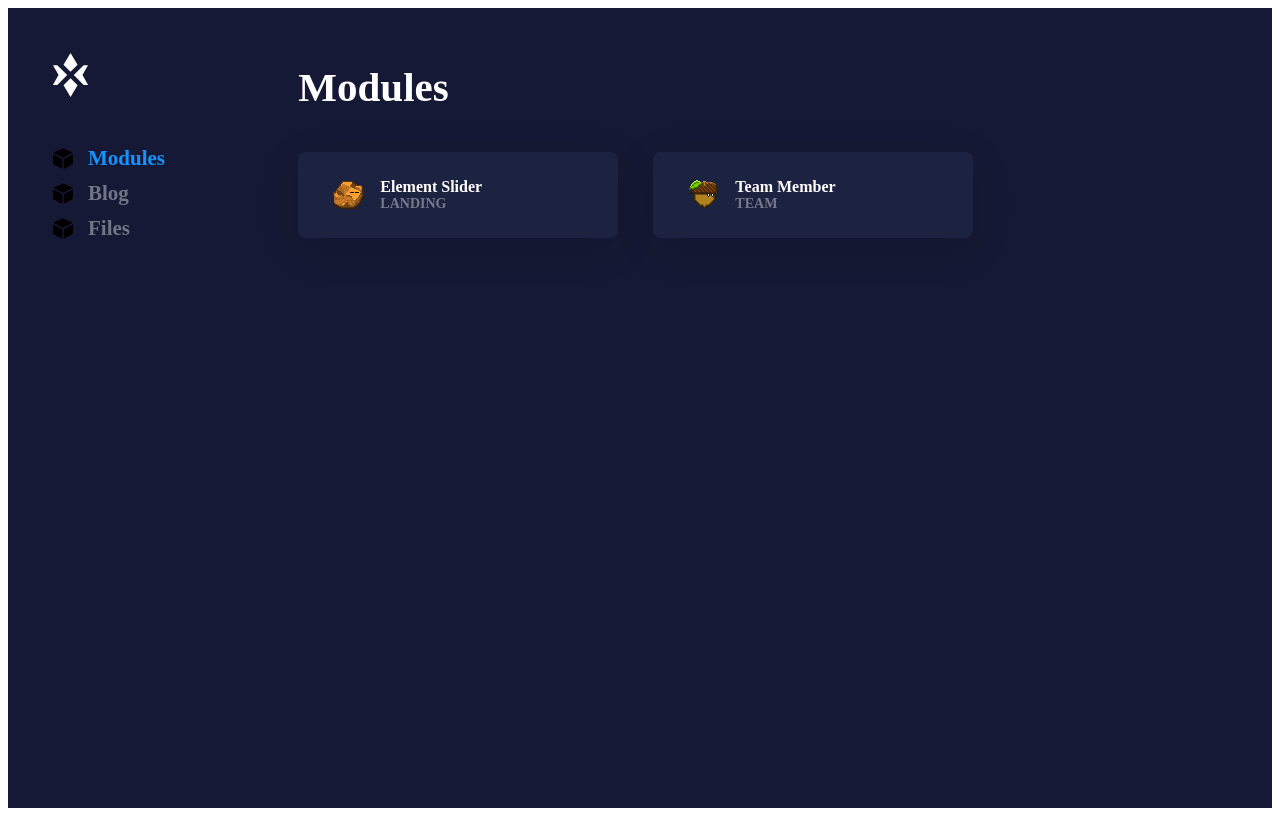
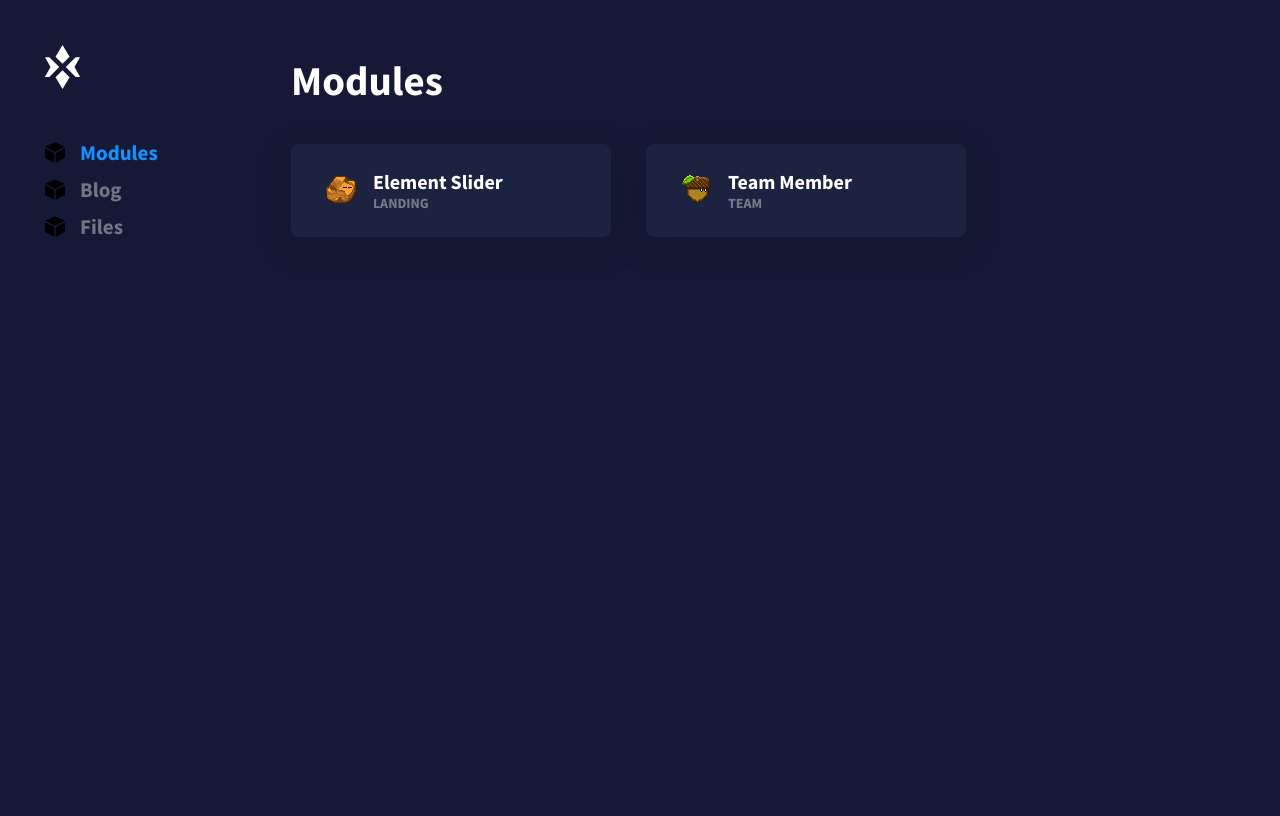
Before and after one commit to Aaron1997ps/NonaCollectiveWebsite, a PHP site: page /admin/index.php in a window 1280 px wide. After the commit the page ends 237 px from the top, so only its background shows below. Run offline with PHP 8.4, Linux system fonts and the light colour scheme; some libraries are stand-ins or nearby versions.

Commit message:
Fixed Main sass

```diff
--- a/assets/css/admin/admin.css
+++ b/assets/css/admin/admin.css
@@ -209,6 +209,19 @@
           transition: all .2s ease-in-out; }
           .m-login-wrapper .m-login-content .m-footer .m-signup a:hover {
             color: #f96b6b; }
+
+* {
+  font-family: "Source Sans Pro", sans-serif; }
+
+html {
+  font-size: 20px; }
+
+body {
+  margin: 0;
+  padding: 0;
+  height: 100%; }
+  body h1 {
+    color: #888; }
 
 .m-admin {
   display: -webkit-box;
--- a/assets/css/admin/admin.sass
+++ b/assets/css/admin/admin.sass
@@ -3,6 +3,26 @@
 
 $nav-accent: #1493FF
 $nav-bg: rgba(white, 0.4)
+$text: #888
+$darktext: #333
+$discord: #7289DA
+$bg: #1D202B
+
+
+*
+  font-family: "Source Sans Pro", sans-serif
+
+html
+  font-size: 20px
+
+body
+  margin: 0
+  padding: 0
+  height: 100%
+
+  h1
+    color: $text
+
 
 .m-admin
   display: flex
```
